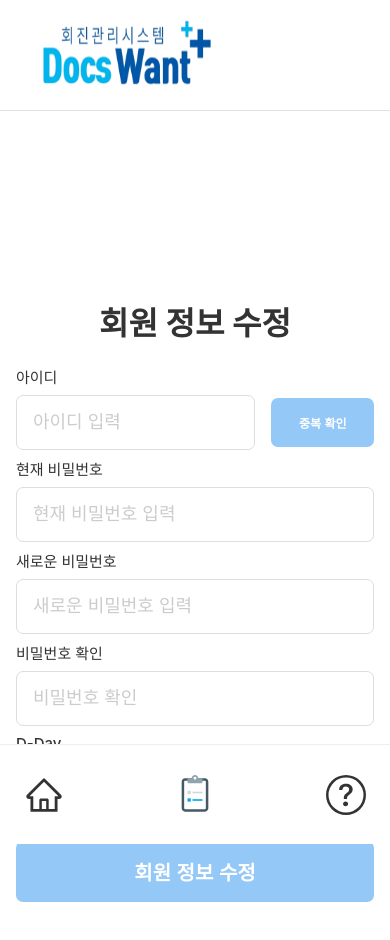
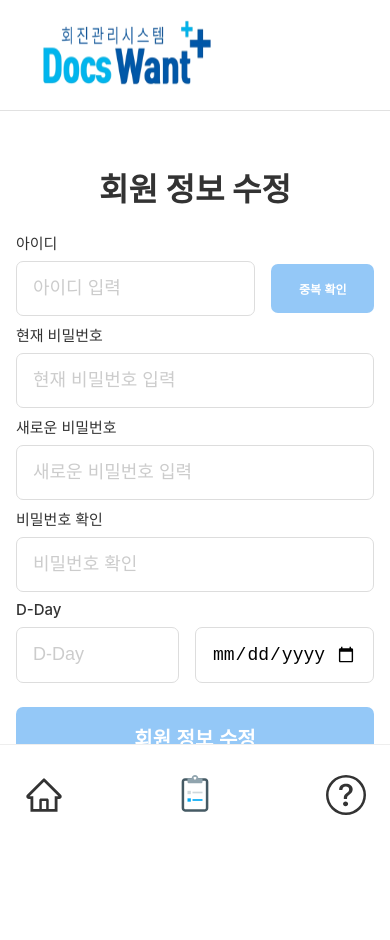
Before and after one commit to docswant/docswant-frontend, a React (Create React App) app: page /patient/modify/1 in a window 390 px wide. Shown: the top 940 px of the page. After the commit the page ends 844 px from the top, so only its background shows below. Built offline with nearby package versions, Linux system fonts and the light colour scheme.

Commit message:
Fix : 환자 정보수정 반응형 UI

```diff
--- a/src/components/patient/PatientModify.js
+++ b/src/components/patient/PatientModify.js
@@ -12,7 +12,7 @@ const PatientModifiyBlock = styled.div`
   padding-bottom: 150px;
 
   @media (max-width: 425px) {
-    padding: 150px 1rem;
+    padding: 1rem;
   }
 
   h2 {
```
